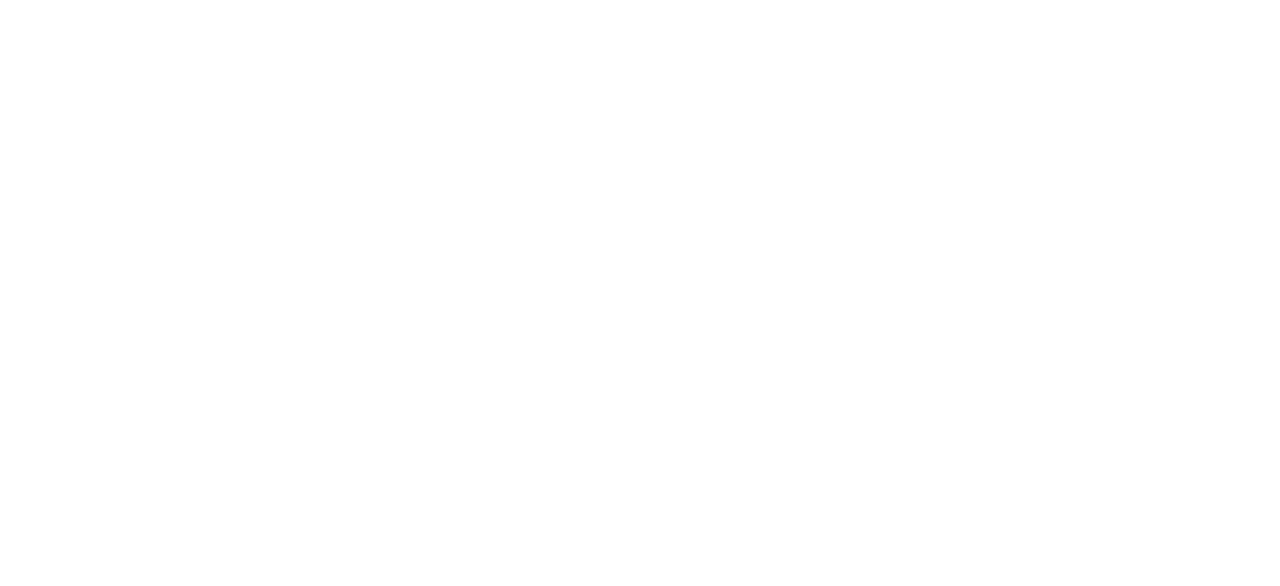
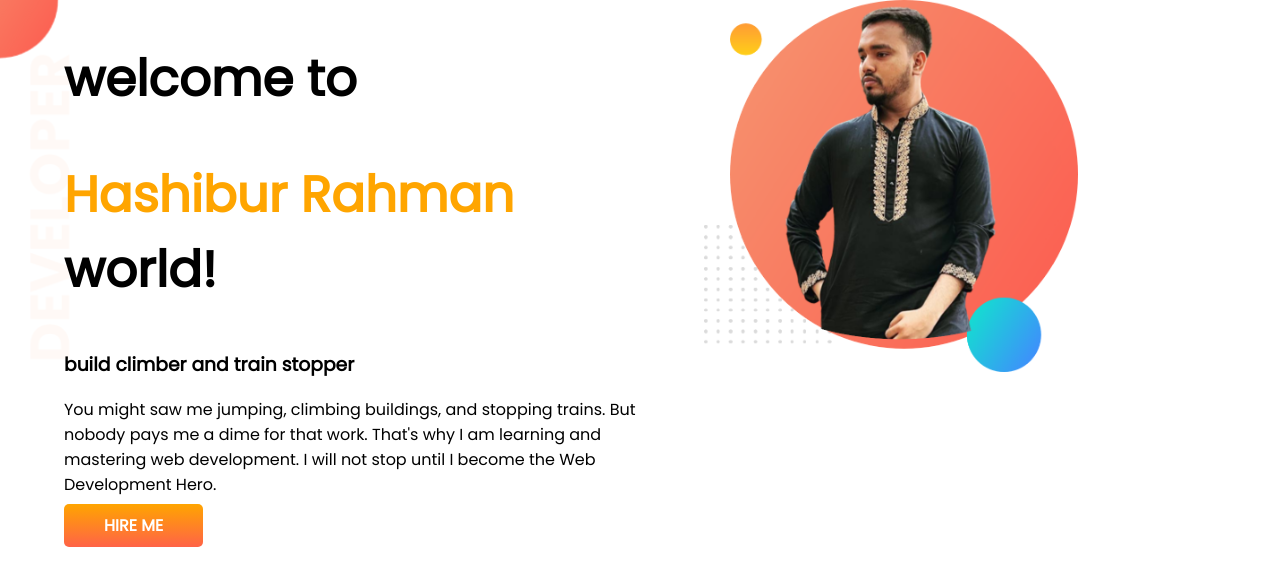
Before and after one commit to hashib1999/developer-portfolio, a plain HTML site: page index.html in a window 1280 px wide. Drawn offline with Linux system fonts and the light colour scheme.

Commit message:
top banner

```diff
--- a/index.html
+++ b/index.html
@@ -1,13 +1,34 @@
 <!DOCTYPE html>
 <html lang="en">
+
 <head>
     <meta charset="UTF-8">
     <meta http-equiv="X-UA-Compatible" content="IE=edge">
     <meta name="viewport" content="width=device-width, initial-scale=1.0">
     <title>plabon porfolio</title>
+    <link rel="preconnect" href="https://fonts.googleapis.com">
+    <link rel="preconnect" href="https://fonts.gstatic.com" crossorigin>
+    <link href="https://fonts.googleapis.com/css2?family=Poppins&display=swap" rel="stylesheet">
+
     <link rel="stylesheet" href="style.css">
 </head>
+
 <body>
+    <section class="top-banner">
+        <div class="half-width">
+            <h1>welcome to </h1>
+            <h1><span class="orange-color">Hashibur Rahman</span> world!</h1>
+            <h3>build climber and train stopper</h3>
+            <p>You might saw me jumping, climbing buildings, and stopping trains. But nobody pays me a dime for that
+                work.
+                That's why I am learning and mastering web development. I will not stop until I become the Web
+                Development
+                Hero.</p>
+            <a class="link-button" target="_blank" href="https://www.facebook.com/plabon.rahman.39/">HIRE ME</a>
+        </div>
+        <div class="half-width">
+            <img src="images/nur.png.png" alt="">
+        </div>
+    </section>
 
-</body>
 </html>
--- a/style.css
+++ b/style.css
@@ -0,0 +1,32 @@
+body{
+font-family: 'Poppins', sans-serif;
+margin: 0px;
+}
+h1{
+    font-size: 50px;
+}
+.orange-color{
+    color: orange;
+}
+section{
+    display: flex;
+}
+.half-width{
+    width: 50%;
+    padding-left: 5%;
+}
+.half-width img{
+width: 65%;
+}
+.link-button{
+    text-decoration: none;
+    background-image: linear-gradient(orange,tomato);
+    padding: 10px 40px;
+    border-radius: 5px;
+    color: white;
+    font-weight: 700;
+}
+.top-banner {
+    background-image: url(images/top-banner.png);
+    background-repeat: no-repeat;
+}
```
Also changed, not shown: images/aiaz.png-removebg-preview.png (added), images/dream-bg.png (added), images/exp-bg.png (added), images/jhankar.png (added), images/jhankar2.png (added), images/my-bg.png (added), images/my-bg2.png (added), images/nur.png.png (added), images/top-banner.png (added), 7 other files.
